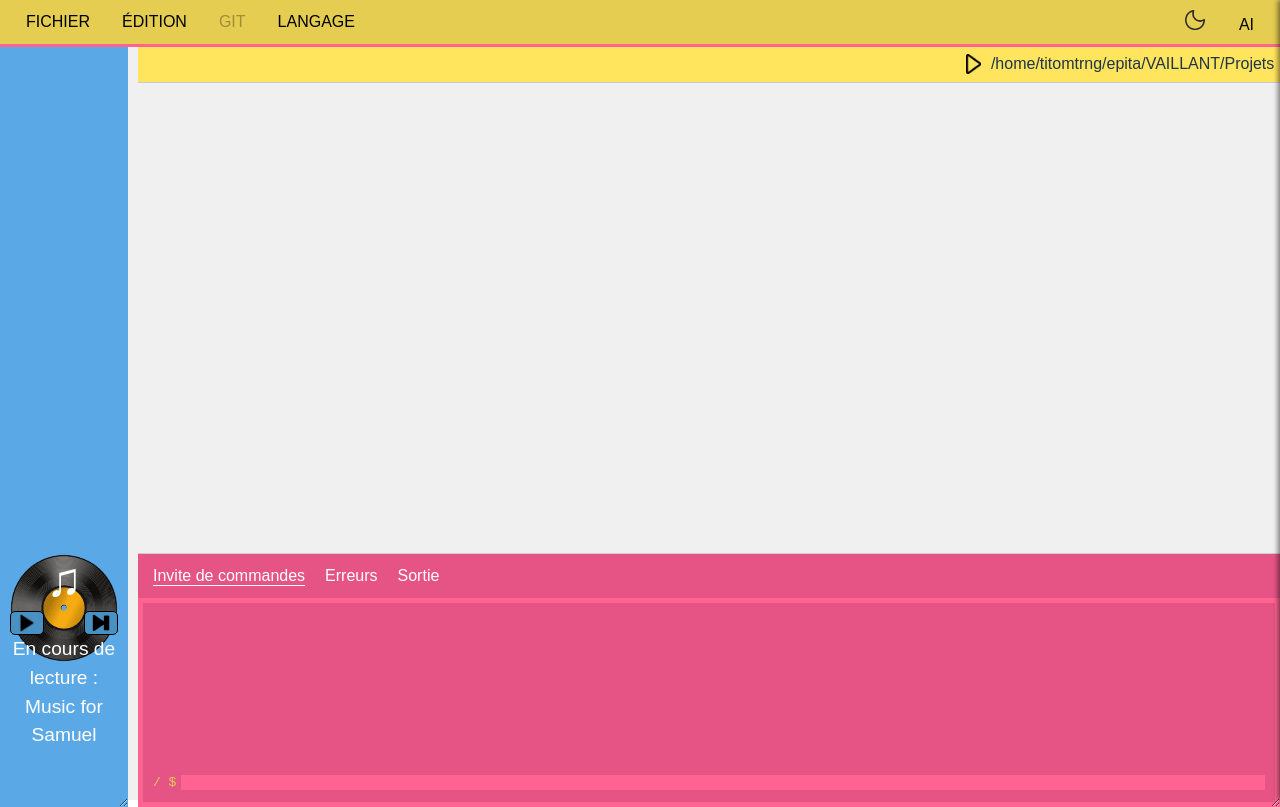
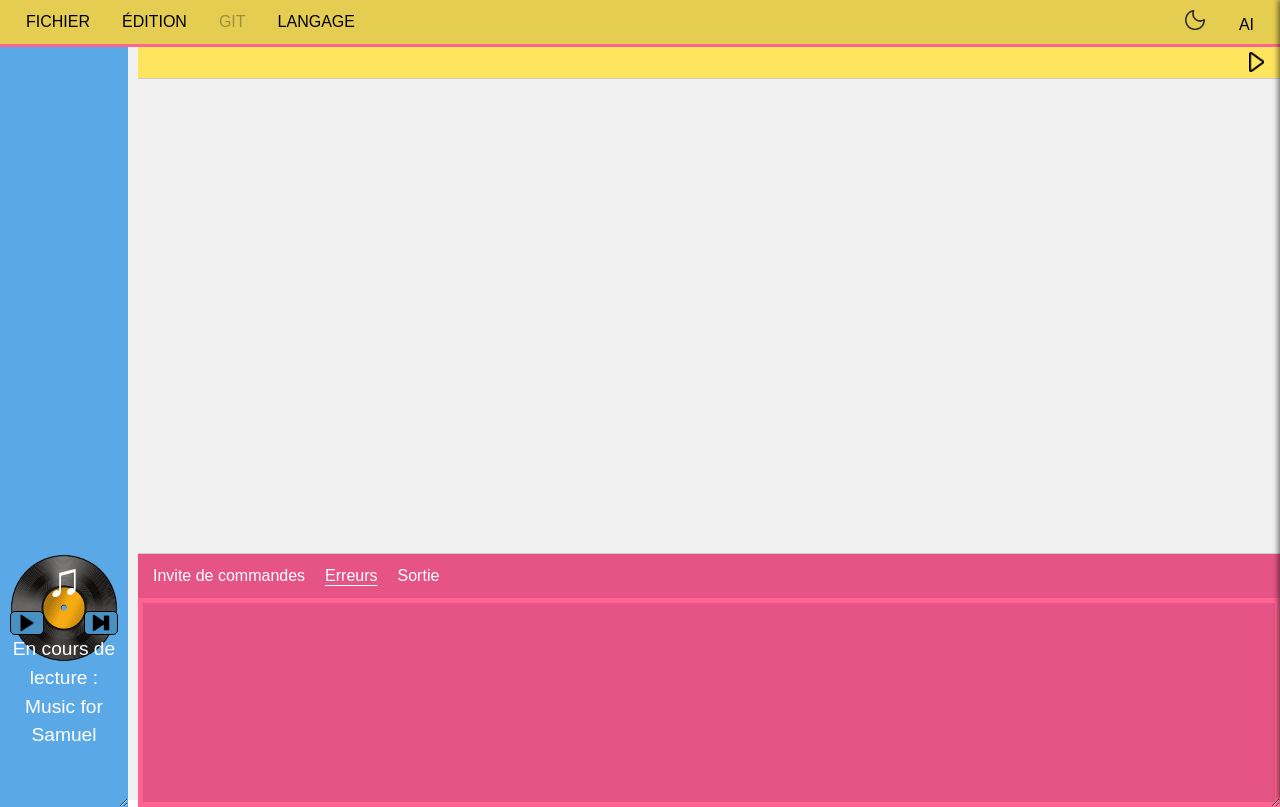
Before and after one commit to AxelLelong1/VAILLANT, a React (Vite) app in the folder VAILLANT/: page / in a window 1280 px wide. Both pictures are taken after a click on the element "Erreurs". Built offline with nearby package versions, Linux system fonts and the light colour scheme; what groq-sdk would draw is missing.

Commit message:
feat: redirection d'erreurs

```diff
--- a/VAILLANT/src/App.tsx
+++ b/VAILLANT/src/App.tsx
@@ -15,6 +15,8 @@ import MusicPlayer from './Music';
 import { useTranslation } from 'react-i18next';
 import './translation';
 import Terminal from './Terminal';
+import Output from './output';
+import Error from './Errors';
 import { GitAddButton, GitCommitButton, GitPushButton } from './Git';
 
 
@@ -44,6 +46,10 @@ const App: React.FC = () => {
   const [aspectsList, setAspectsList] = useState<string[]>([]);
 
   const [fileContents, setFileContents] = useState<{ [key: string]: string }>({});
+  const [output, setOutput] = useState<string>("");
+  const [errors, setErrors] = useState<string>("");
+
+  const [activeTab, setActiveTab] = useState<string>("terminal");
 
   useEffect(() => {
     console.log(canfetch);
@@ -56,7 +62,7 @@ const App: React.FC = () => {
         fetchAspects();
         setcanFetch(false);
     }
-  }, [canfetch]);
+  }, [canfetch===true]);
 
   const { t, i18n } = useTranslation();
 
@@ -103,6 +109,10 @@ const App: React.FC = () => {
 
   const changeLanguage = (lng: string) => {
     i18n.changeLanguage(lng);
+  };
+
+  const handleTabClick = (tab: string) => {
+    setActiveTab(tab);
   };
 
     return (
@@ -231,24 +241,28 @@ const App: React.FC = () => {
                         folderPath={selectedFolderPath}
                         filesContents={fileContents}
                         setFilesContents={setFileContents}
+                        output={output}
+                        setOutput={setOutput}
+                        errors={errors}
+                        setErrors={setErrors}
                     />
 
             {/* Bottom pane for terminal, logs, etc. */}
             <div className="bottom-pane">
 
             <div className={`tabbed-pane ${isDarkMode ? "dark" : ""}`}>
-                <div className={`tab-active ${isDarkMode ? "dark" : ""}`} id="terminal-tab">{t('Terminal')}</div>
-                <div className={`tab ${isDarkMode ? "dark" : ""}`} id="errors-tab">{t('Errors')}</div>
-                <div className={`tab ${isDarkMode ? "dark" : ""}`} id="output-tab">{t('Output')}</div>
+                <div className={`tab${activeTab === 'terminal' ? "-active" : ""} ${isDarkMode ? "dark" : ""}`} id="terminal-tab" onClick={() => handleTabClick('terminal')}>{t('Terminal')}</div>
+                <div className={`tab${activeTab === 'errors' ? "-active" : ""} ${isDarkMode ? "dark" : ""}`} id="errors-tab" onClick={() => handleTabClick('errors')}>{t('Errors')}</div>
+                <div className={`tab${activeTab === 'output' ? "-active" : ""} ${isDarkMode ? "dark" : ""}`} id="output-tab" onClick={() => handleTabClick('output')}>{t('Output')}</div>
             </div>
-            <div className={`tab-content active ${isDarkMode ? "dark" : ""}`} id="terminal-content">
+            <div className={`tab-content ${activeTab === 'terminal' ? "active" : ""} ${isDarkMode ? "dark" : ""}`} id="terminal-content">
                 <Terminal />
             </div>
-            <div className={`tab-content ${isDarkMode ? "dark" : ""}`} id="errors-content">
-                <ul id="errors-list"></ul>
+            <div className={`tab-content ${activeTab === 'errors' ? "active" : ""} ${isDarkMode ? "dark" : ""}`} id="errors-content">
+                <Error errors={errors}/>
             </div>
-            <div className={`tab-content ${isDarkMode ? "dark" : ""}`} id="output-content">
-                <pre id="output-display"></pre>
+            <div className={`tab-content ${activeTab === 'output' ? "active" : ""} ${isDarkMode ? "dark" : ""}`} id="output-content">
+                <Output output={output}/>
             </div>
             </div>
           </div>
--- a/VAILLANT/src/CodeEditor.tsx
+++ b/VAILLANT/src/CodeEditor.tsx
@@ -65,6 +65,7 @@ const EditorComponent: React.FC<EditorComponentProps> = ({ filePath, folderPath,
                 }
                 const data = await response.text();
                 setCode(data);
+                onContentChange(data);
             } catch (error) {
                 console.error('Error fetching file content:', error);
             }
--- /dev/null
+++ b/VAILLANT/src/Errors.tsx
@@ -0,0 +1,26 @@
+import React, { useEffect,useState } from 'react';
+import { useTheme } from './ThemeContext';
+
+
+interface FolderSelectionInputProps {
+    errors: string;
+}
+
+const Error: React.FC<FolderSelectionInputProps> = ({ errors })=> {
+    const { isDarkMode } = useTheme();
+
+    useEffect(() => {
+
+    }, [errors]);
+
+
+    return (
+            <div className={`terminal ${isDarkMode ? "black" : ""}`}>
+                <div className={`terminal-output ${isDarkMode ? "black" : ""}`}>
+                    <pre>{errors}</pre>
+                </div>
+            </div>
+        );
+    };
+
+export default Error;
--- a/VAILLANT/src/FileBar.tsx
+++ b/VAILLANT/src/FileBar.tsx
@@ -15,18 +15,17 @@ interface FileBarComponentProps {
     folderPath: string;
     filesContents: { [key: string]: string }
     setFilesContents : React.Dispatch<React.SetStateAction<{[key: string]: string;}>>
+    output: string;
+    setOutput: React.Dispatch<React.SetStateAction<string>>
+    errors: string;
+    setErrors: React.Dispatch<React.SetStateAction<string>>
 }
 
-const FileBarComponent: React.FC<FileBarComponentProps> = ({ files, onFileRemove, onFileSelect, activeFile, folderPath, filesContents, setFilesContents }) => {
+const FileBarComponent: React.FC<FileBarComponentProps> = ({ files, onFileRemove, onFileSelect, activeFile, folderPath, filesContents, setFilesContents, setOutput, setErrors, errors }) => {
     const { isDarkMode } = useTheme();
-    const [runError, setRunError] = useState<string | null>(null);
-    const [/*runOutput*/, setRunOutput] = useState<string | null>(null);
     const [showModal, setShowModal] = useState<boolean>(false);
     const [errorCount, setErrorCount] = useState<number>(0);
     const [heartsByFile, setHeartsByFile] = useState<{ [key: string]: number }>({});
-
-
-    //const [fileContents, setFileContents] = useState<{ [key: string]: string }>({});
 
     useEffect(() => {
         // Initialize hearts for each file if not already set
@@ -43,11 +42,13 @@ const FileBarComponent: React.FC<FileBarComponentProps> = ({ files, onFileRemove
     }, [files]);
 
     const handleRun = async () => {
-
+        console.log("RUN");
+        console.log(activeFile);
+        console.log(filesContents[activeFile]);
         if (!activeFile || !filesContents[activeFile]) {
             return;
         }
-
+        console.log("RUN");
         try {
             console.log("running code");
             const response = await fetch('http://localhost:8080/api/compile', {
@@ -55,7 +56,7 @@ const FileBarComponent: React.FC<FileBarComponentProps> = ({ files, onFileRemove
                 headers: {
                     "Content-Type": "application/json",
                 },
-                body: JSON.stringify({ content: filesContents[activeFile] })
+                body: JSON.stringify({ path: activeFile })
             });
             console.log("running code: trying response");
             if (!response.ok) {
@@ -64,20 +65,22 @@ const FileBarComponent: React.FC<FileBarComponentProps> = ({ files, onFileRemove
             }
             console.log("running code: response ok");
             const data = await response.json();
+            console.log(data);
             if (data.nb_errors > 0) {
                 setErrorCount(data.nb_errors + errorCount);
-                setRunError(data.output);
+                setErrors(data.output);
+                setOutput("");
                 setShowModal(true);
             } else {
-                setRunOutput(data.output);
-                setRunError(null);
+                setOutput(data.output);
+                setErrors("");
                 setErrorCount(0);
                 setShowModal(false);
             }
         } catch (error) {
-            setRunError('Error running code');
+            setErrors('Error running code');
             console.error('Error running code:', error);
-            setRunOutput(null);
+            setOutput("");
             setErrorCount(0);
             setShowModal(false);
         }
@@ -124,16 +127,16 @@ const FileBarComponent: React.FC<FileBarComponentProps> = ({ files, onFileRemove
                         {files.map((file) => (
                         <div id="life-bar" style={{ display: activeFile === file ? 'flex' : 'none', alignItems: 'center' }}>
                             {[...Array(5 - heartsByFile[file] || 0)].map((_, index) => (
-                                <img key={index} src="/ImagesPing/empty-heart.png" alt="Empty Heart" style={{ width: '15px', height: '15px', margin: '0 2px' }} />
+                                <img key={index} src="/ImagesPing/empty-heart.png" alt="Empty Heart" style={{ width: '20px', height: '20px', margin: '0 2px' }} />
                             ))}
                             {[...Array(heartsByFile[file] || 0)].map((_, index) => (
                                 <img key={index} src="/ImagesPing/full-heart.png" alt="Full Heart" style={{ width: '20px', height: '20px', margin: '0 2px' }} />
                             ))}
                         </div>
-                        ))}/home/titomtrng/epita/VAILLANT/Projets
+                        ))}
                     </div>
                 </>
-                <Modal show={showModal} errors={runError} onClose={handleCloseModal} errorcount={errorCount} />
+                <Modal show={showModal} errors={errors} onClose={handleCloseModal} errorcount={errorCount} />
             </div>
             {files.map((file) => (
                 <div className={`${isDarkMode ? "editor dark" : "editor"}`} key={file} style={{ display: activeFile === file ? 'flex' : 'none' }}>
--- /dev/null
+++ b/VAILLANT/src/output.tsx
@@ -0,0 +1,26 @@
+import React, { useEffect,useState } from 'react';
+import { useTheme } from './ThemeContext';
+
+
+interface FolderSelectionInputProps {
+    output: string;
+}
+
+const Output: React.FC<FolderSelectionInputProps> = ({ output })=> {
+    const { isDarkMode } = useTheme();
+
+    useEffect(() => {
+
+    }, [output]);
+
+
+    return (
+            <div className={`terminal ${isDarkMode ? "black" : ""}`}>
+                <div className={`terminal-output ${isDarkMode ? "black" : ""}`}>
+                    <pre>{output}</pre>
+                </div>
+            </div>
+        );
+    };
+
+export default Output;
```
Also changed, not shown: 1 other file (tests, documents, lock files or other folders).
